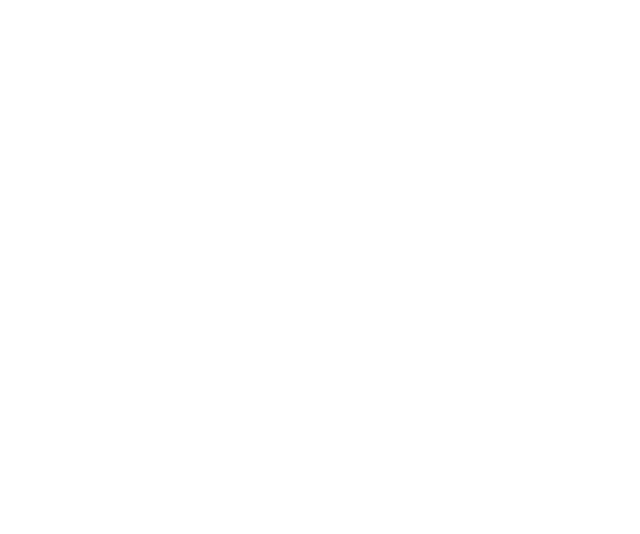
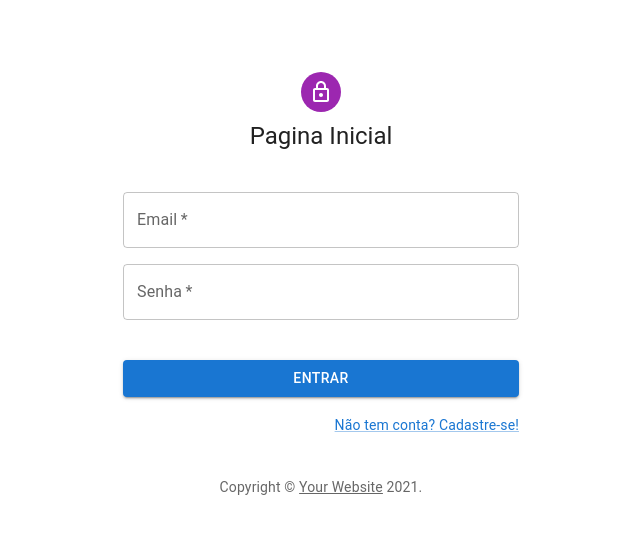
Before and after one commit to vieirasamuel/jogae, a React (Create React App) app in the folder client/: page / in a window 1280 px wide. Before the commit this address had no page. Shown: the top 534 px of the page, without its empty margins (319-959 px from the left). Built offline with nearby package versions, Linux system fonts and the light colour scheme; the HTML template or start-up script is replaced by a standard one.

Commit message:
refactor(rotas): correcao do path de login

```diff
--- a/client/src/routes.js
+++ b/client/src/routes.js
@@ -12,7 +12,7 @@
   return (
     <BrowserRouter>
       <Routes>
-        <Route element={<Login />} path="/login"  />
+        <Route element={<Login />} path="/" exact />
         <Route element={<Feed />} path="/feed" />
         <Route element={<Cadastro />} path="/cadastro" />
         <Route element={<Checkout />} path="/checkout" />
```
